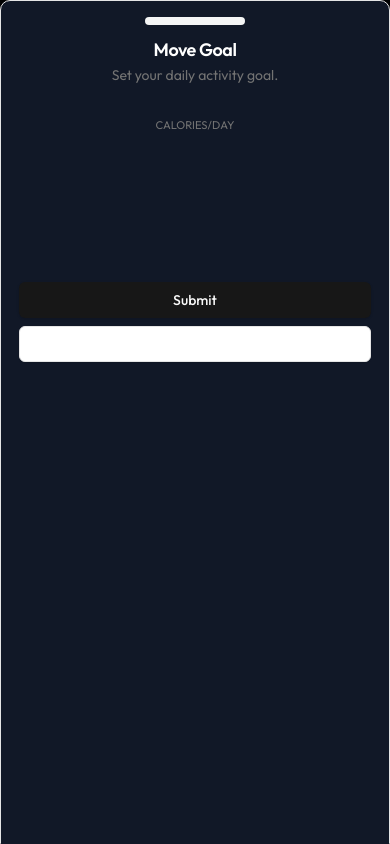
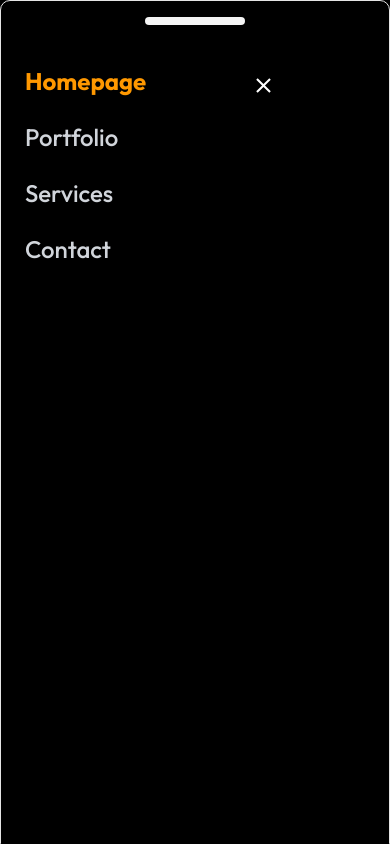
Before and after one commit to arahman-webdev/intern-next-js, a Next.js app: page / in a window 390 px wide. Both pictures are taken after a click on the button 348 px from the left and 66 px from the top of the page. Shown: the top 844 px of the page. Built offline with nearby package versions, Linux system fonts and the light colour scheme.

Commit message:
Fixed navbar again and done responsive

```diff
--- a/src/Components/Footer.jsx
+++ b/src/Components/Footer.jsx
@@ -1,9 +1,11 @@
-import Image from 'next/image';
+'use client'
 import Link from 'next/link';
+import { usePathname } from 'next/navigation';
 import React from 'react';
 import { FaArrowRight } from 'react-icons/fa6';
 
 const Footer = () => {
+    const pathname = usePathname()
     return (
         <div className='bg-black text-[#AEAEAE] py-28'>
             <div className='md:w-4/6 w-full mx-auto'>
@@ -25,13 +27,11 @@ const Footer = () => {
                         </div>
                     </div>
                     <div className='flex flex-col gap-4 text-3xl font-medium max-[640px]:overflow-hidden text-white'>
-                        <Link href={'/'} className='hover:text-[#FF9800] hover:translate-x-2 transition-all duration-300 will-change-transform'>Home</Link>
-                        <Link href={'/portfolio'} className='hover:text-[#FF9800] hover:translate-x-2 transition-all duration-300'>Portfolio</Link>
+                        <Link href={'/'} className={`${pathname === '/' ? 'text-[#FF9800] font-bold' : 'text-gray-300 hover:text-white'}hover:text-[#FF9800] hover:translate-x-2 transition-all duration-300 will-change-transform`}>Home</Link>
+                        <Link href={'/portfolio'} className={`${pathname === '/portfolio' ? 'text-[#FF9800] font-bold' : 'text-gray-300 hover:text-white'}hover:text-[#FF9800] hover:translate-x-2 transition-all duration-300`}>Portfolio</Link>
                         <Link href={'/services'} className='hover:text-[#FF9800] hover:translate-x-2 transition-all duration-300'>Services</Link>
                         <Link href={'/contact'} className='hover:text-[#FF9800] hover:translate-x-2 transition-all duration-300'>Contact</Link>
                     </div>
-
-
 
                     <div className='flex flex-col gap-4 text-xl overflow-hidden'>
                         <Link href={'/'} className=' hover:translate-x-2 transition-all duration-300'>Privacy Policy</Link>
--- a/src/Components/Hero.jsx
+++ b/src/Components/Hero.jsx
@@ -8,14 +8,14 @@ const Hero = () => {
     return (
         <>
             <div className='bg-black'>
-                <div className='pt-20'>
-                    <div className="max-w-screen-xl mx-auto px-6 md:px-10 xl:px-0 py-32 md:py-44 flex flex-col lg:flex-row items-start justify-between gap-10">
+                <div className='pt-10'>
+                    <div className="max-w-screen-xl mx-auto px-6 md:px-10 xl:px-0 py-11 md:py-16 xl:py-32 flex flex-col lg:flex-row items-start justify-between gap-10">
                         {/* Text Section */}
                         <div className="flex-1">
                             {/* Heading + Description */}
                             <div className="space-y-14 max-w-2xl mb-14">
-                                <h1 className='text-7xl font-thin leading-snug'>
-                                    <span className='font-medium'>Building</span> <span className='font-thin'>Today for</span> <br />  <span className='font-medium'><span className='font-thin'>Better</span> Tomorrow</span>
+                                <h1 className='md:text-7xl text-5xl max-[590px]:text-3xl font-thin leading-snug'>
+                                    <span className='font-medium'>Building</span> <span className='font-thin'>Today for</span> <span className='md:block hidden'><br /></span>  <span className='font-medium'><span className='font-thin'>Better</span> Tomorrow</span>
                                 </h1>
                                 <p className="text-gray-400 font-normal text-base md:text-lg max-w-xl">
                                     We empower businesses with cost-effective efficient solutions that not only solve today’s challenges but also set the stage for tomorrow’s growth, innovation, and long-term success.
--- a/src/Components/Navbar.jsx
+++ b/src/Components/Navbar.jsx
@@ -11,6 +11,9 @@ import { Drawer, DrawerClose, DrawerContent, DrawerDescription, DrawerFooter, Dr
 import { useState } from "react";
 
 import Image from "next/image";
+import Link from "next/link";
+import { usePathname } from "next/navigation";
+import { FaCross } from "react-icons/fa6";
 
 
 const data = [
@@ -24,7 +27,7 @@ const data = [
 const Navbar = () => {
 
     const [isOpen, setIsopen] = useState(false)
-
+    const pathname = usePathname()
 
     return (
 
@@ -39,39 +42,62 @@ const Navbar = () => {
                             <Button variant="outline">{isOpen ? <IoMdClose /> : <HiBars3BottomLeft />}</Button>
                         </DrawerTrigger>
                     </div>
-                    <div className="">
-                        <DrawerContent className="h-screen  bg-gray-900 text-white">
-                            <div className="mx-auto w-full max-w-sm">
-                                <DrawerHeader>
-                                    <DrawerTitle>Move Goal</DrawerTitle>
-                                    <DrawerDescription>Set your daily activity goal.</DrawerDescription>
-                                </DrawerHeader>
-                                <div className="p-4 pb-0">
-                                    <div className="flex items-center justify-center space-x-2">
 
-                                        <div className="flex-1 text-center">
-                                            <div className="text-7xl font-bold tracking-tighter">
+                    <DrawerContent className="h-screen bg-black  text-white">
+                        <div className="flex h-full max-w-full mx-auto w-full px-6 py-10 justify-between gap-10">
+                            {/* Left Side Menu */}
+                            <div className="flex flex-col max-[640px]:flex-1 gap-6 text-2xl font-medium">
+                                <Link
+                                    href="/"
+                                    className={`${pathname === '/' ? 'text-[#FF9800] font-bold' : 'text-gray-300 hover:text-white'} hover:text-[#FF9800] hover:translate-x-2 transition-all duration-300 will-change-transform`}
+                                >
+                                    Homepage
+                                </Link>
+                                <Link
+                                    href="/portfolio"
+                                    className={`${pathname === '/portfolio' ? 'text-[#FF9800] font-bold' : 'text-gray-300 hover:text-white'} hover:text-[#FF9800] hover:translate-x-2 transition-all duration-300 will-change-transform`}
+                                >
+                                    Portfolio
+                                </Link>
+                                <Link
+                                    href="/services"
+                                    className={`${pathname === '/services' ? 'text-[#FF9800] font-bold' : 'text-gray-300 hover:text-white'} hover:text-[#FF9800] hover:translate-x-2 transition-all duration-300 will-change-transform`}
+                                >
+                                    Services
+                                </Link>
+                                <Link
+                                    href="/contact"
+                                    className={`${pathname === '/contact' ? 'text-[#FF9800] font-bold' : 'text-gray-300 hover:text-white'}hover:text-[#FF9800] hover:translate-x-2 transition-all duration-300 will-change-transform`}
+                                >
+                                    Contact
+                                </Link>
+                            </div>
 
-                                            </div>
-                                            <div className="text-[0.70rem] uppercase text-muted-foreground">
-                                                Calories/day
-                                            </div>
-                                        </div>
+                            <div className="">
+                                <h3 className="font-semibold md:block hidden mb-4">Projects</h3>
+                                <ul className="flex flex-col gap-2 text-gray-400 md:block hidden">
+                                    <li><Link href="#">Interior design studio</Link></li>
+                                    <li><Link href="#">Home Security Camera</Link></li>
+                                    <li><Link href="#">Video Gift</Link></li>
+                                    <li><Link href="#">Interviewer</Link></li>
+                                    <li><Link href="#">Causer</Link></li>
+                                    <li><Link href="#">Tony’s Chocolonely</Link></li>
+                                </ul>
+                            </div>
+                            {/* Right Side Links */}
+                            <div className="grid grid-cols-2 gap-10 text-sm">
+                                <div>
+                                    <DrawerFooter className={'p-1'}>
+                                        <DrawerClose asChild className="text-white p-1">
+                                            <button variant="outline" className=' text-black'><IoMdClose size={25} /></button>
+                                        </DrawerClose>
+                                    </DrawerFooter>
+                                </div>
+                            </div>
+                        </div>
+                    </DrawerContent>
 
-                                    </div>
-                                    <div className="mt-3 h-[120px]">
 
-                                    </div>
-                                </div>
-                                <DrawerFooter>
-                                    <Button>Submit</Button>
-                                    <DrawerClose asChild>
-                                        <Button variant="outline" className='left-10'>Cancel</Button>
-                                    </DrawerClose>
-                                </DrawerFooter>
-                            </div>
-                        </DrawerContent>
-                    </div>
                 </Drawer>
             </div>
         </div>
```
Also changed, not shown: src/Components/Team.jsx (+17 -17 lines).
